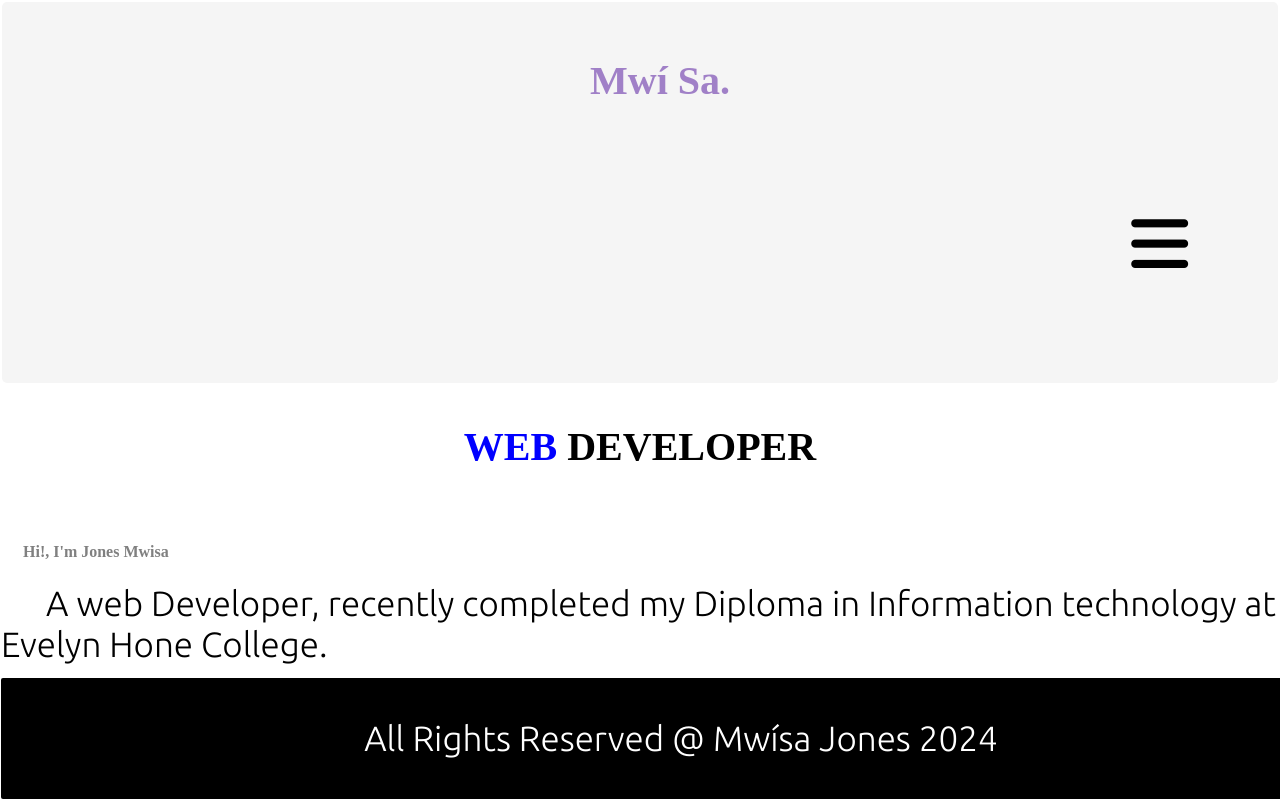
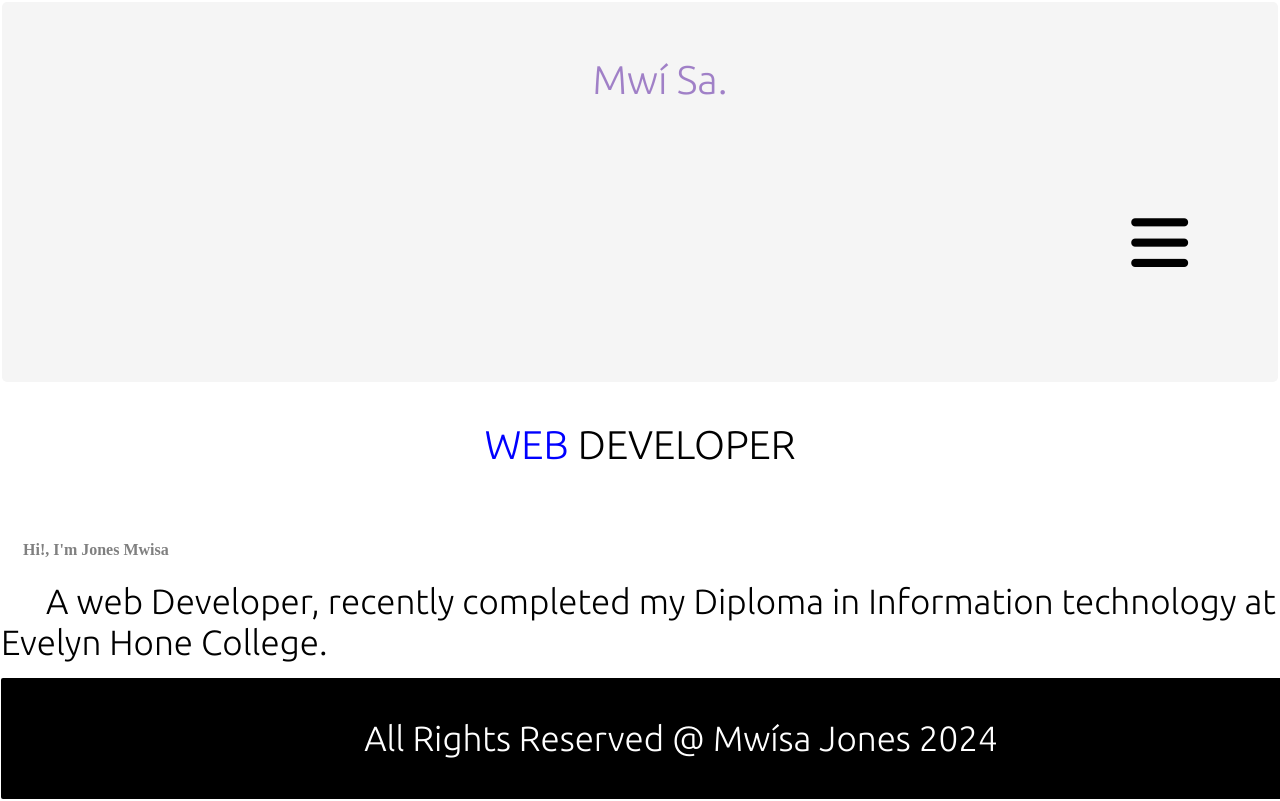
Before and after one commit to Mwisaj/JonesM.io, a plain HTML site: page index.html in a window 1280 px wide. Shown: the top 801 px of the page. Drawn offline with Linux system fonts and the light colour scheme.

Commit message:
Update style.css

```diff
--- a/style.css
+++ b/style.css
@@ -116,7 +116,7 @@ a{
     border-color: orange;
     box-shadow: none;
 }
-p1,h1,a{ font-family: "Ubuntu", sans-serif; font-weight: 320; font-style: normal; }
+p1,h1,a,h2{ font-family: "Ubuntu", sans-serif; font-weight: 320; font-style: normal; }
 .skills{
     background-color: whitesmoke;
     padding: 5px;
```
